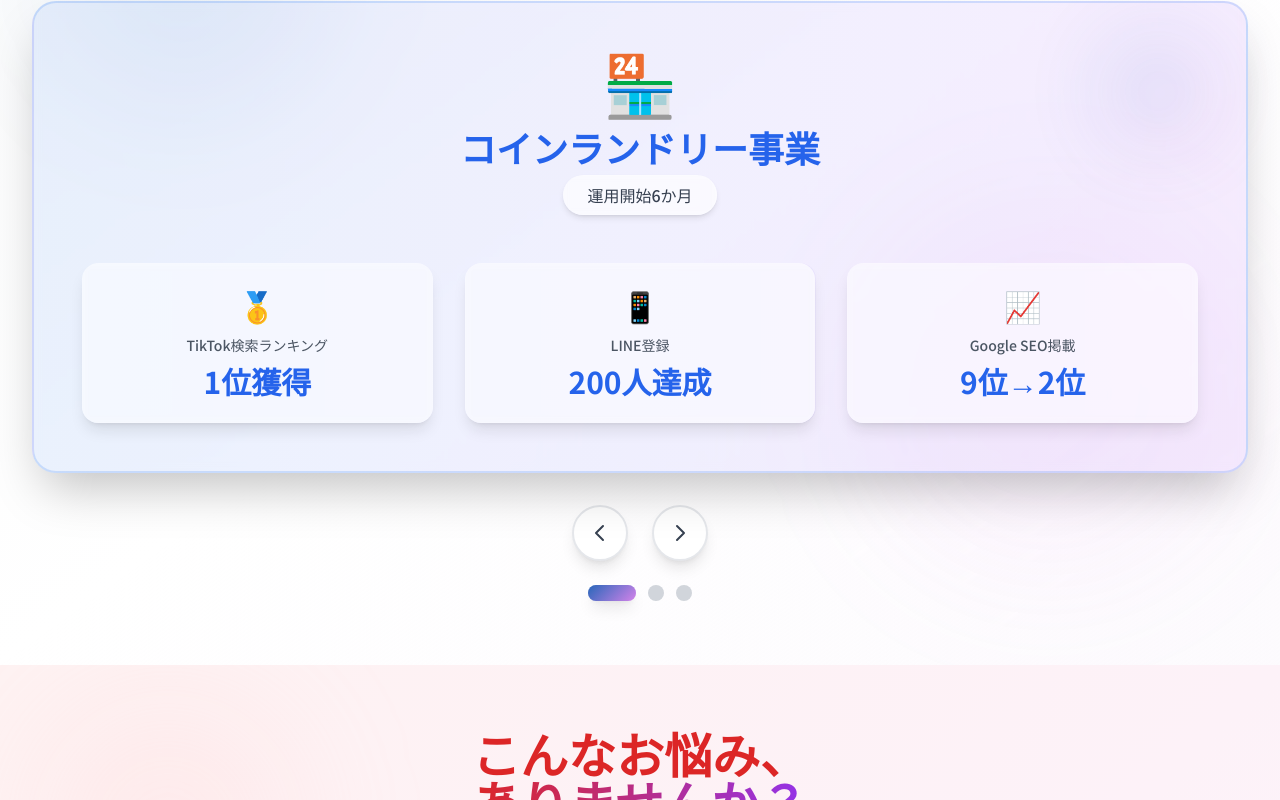
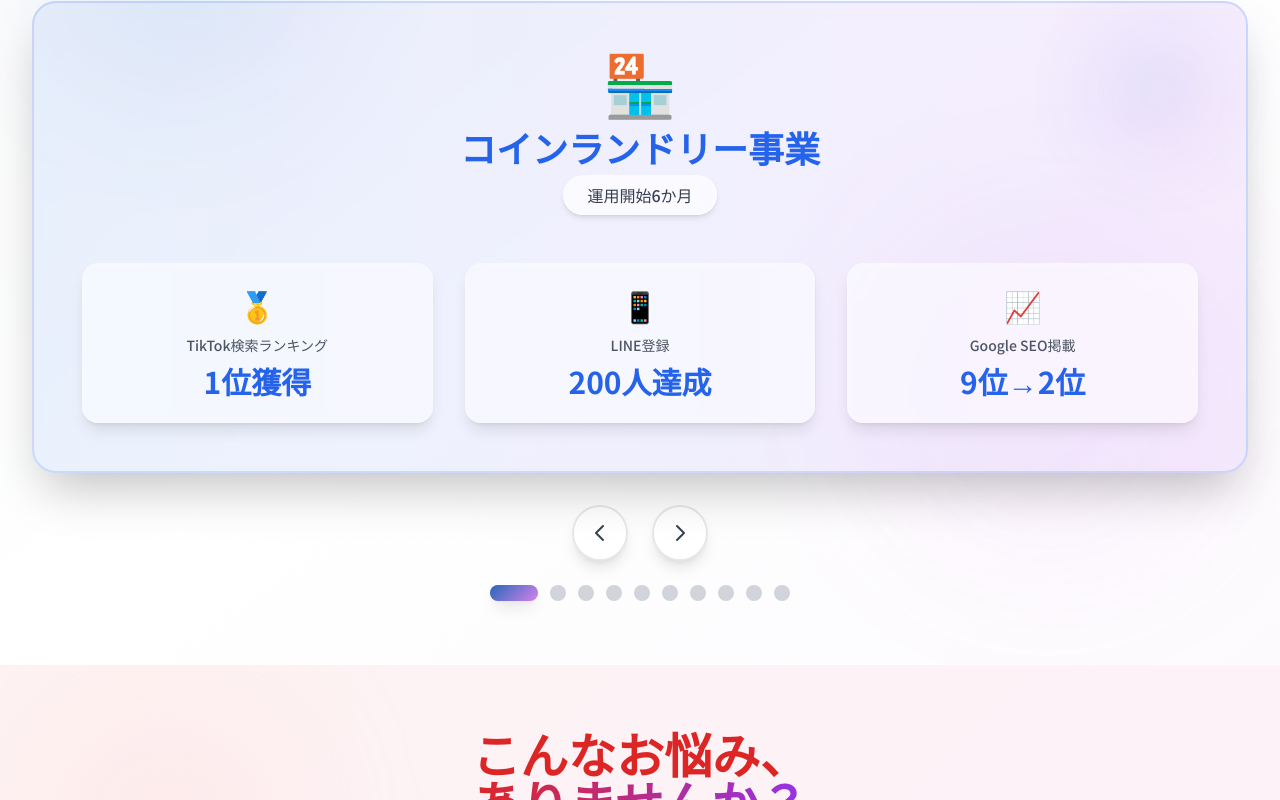
Before and after one commit to wista110/Buzz-prt, a Next.js app: page / in a window 1280 px wide. Shown: the part 2000-2800 px from the top of the page. Built offline with nearby package versions, Linux system fonts and the light colour scheme.

Commit message:
変更リクエスト対応

```diff
--- a/components/HeroSection.tsx
+++ b/components/HeroSection.tsx
@@ -76,7 +76,7 @@ const HeroSection = () => {
             {/* メイン画像 */}
             <div className="bg-shadow relative z-20">
               <img
-                src="/hero-image.png"
+                src="/buzzpartners.png"
                 alt="SNS運用・コンテンツ制作"
                 className="w-full h-auto max-w-lg lg:max-w-xl xl:max-w-2xl mx-auto"
               />
--- a/components/UseCases.tsx
+++ b/components/UseCases.tsx
@@ -4,6 +4,14 @@ const UseCases = () => {
   const [currentSlide, setCurrentSlide] = useState(0)
   const [isVisible, setIsVisible] = useState(false)
   const sectionRef = useRef<HTMLElement>(null)
+  const cardRef = useRef<HTMLDivElement>(null)
+
+  // タッチスワイプ用のstate
+  const [touchStart, setTouchStart] = useState<number | null>(null)
+  const [touchEnd, setTouchEnd] = useState<number | null>(null)
+
+  // スワイプ判定の最小距離（px）
+  const minSwipeDistance = 50
 
   const useCases = [
     {
@@ -44,6 +52,97 @@ const UseCases = () => {
         { label: "求人のお問い合わせ", value: "1.5倍増", icon: "📞" },
         { label: "採用コスト", value: "50%削減", icon: "💸" }
       ]
+    },
+    {
+      industry: "男性インフルエンサー",
+      period: "運用開始3か月",
+      icon: "🌟",
+      bgGradient: "from-purple-500/10 to-pink-500/10",
+      borderColor: "border-purple-500/20",
+      accentColor: "text-purple-600",
+      results: [
+        { label: "フォロワー数", value: "26.5万人", icon: "👥" },
+        { label: "月間平均再生数", value: "1,500万超", icon: "📺" },
+        { label: "100万再生動画", value: "45本", icon: "🎬" }
+      ]
+    },
+    {
+      industry: "美容系発信アカウント",
+      period: "運用継続中",
+      icon: "💄",
+      bgGradient: "from-pink-500/10 to-rose-500/10",
+      borderColor: "border-pink-500/20",
+      accentColor: "text-pink-600",
+      results: [
+        { label: "フォロワー数", value: "9,000人", icon: "👥" },
+        { label: "化粧水販売数", value: "420本", icon: "🧴" },
+        { label: "月収益", value: "20万円以上", icon: "💰" }
+      ]
+    },
+    {
+      industry: "アイドル(女性)",
+      period: "運用中",
+      icon: "🎤",
+      bgGradient: "from-yellow-500/10 to-orange-500/10",
+      borderColor: "border-yellow-500/20",
+      accentColor: "text-yellow-600",
+      results: [
+        { label: "フォロワー数", value: "1.1万人", icon: "👥" },
+        { label: "求人応募", value: "30名", icon: "📝" },
+        { label: "YouTubeショート", value: "600万再生", icon: "🎬" }
+      ]
+    },
+    {
+      industry: "建設業",
+      period: "利用継続中",
+      icon: "🏗️",
+      bgGradient: "from-gray-500/10 to-slate-500/10",
+      borderColor: "border-gray-500/20",
+      accentColor: "text-gray-600",
+      results: [
+        { label: "月間再生数", value: "80万再生", icon: "👀" },
+        { label: "求人問い合わせ", value: "月間150件", icon: "📞" },
+        { label: "採用コスト", value: "70%削減", icon: "💸" }
+      ]
+    },
+    {
+      industry: "美容クリニック",
+      period: "運用継続中",
+      icon: "💊",
+      bgGradient: "from-teal-500/10 to-cyan-500/10",
+      borderColor: "border-teal-500/20",
+      accentColor: "text-teal-600",
+      results: [
+        { label: "月間再生数", value: "320万再生", icon: "📺" },
+        { label: "お問い合わせ", value: "月間60件", icon: "📞" },
+        { label: "集客コスト", value: "20%削減", icon: "💸" }
+      ]
+    },
+    {
+      industry: "恋愛コンサルクリエイター",
+      period: "運用継続中",
+      icon: "💕",
+      bgGradient: "from-red-500/10 to-pink-500/10",
+      borderColor: "border-red-500/20",
+      accentColor: "text-red-600",
+      results: [
+        { label: "フォロワー数", value: "6.5万人", icon: "👥" },
+        { label: "初回台本再生数", value: "150万再生", icon: "🎬" },
+        { label: "LINE@追加者", value: "14,000人超", icon: "📱" }
+      ]
+    },
+    {
+      industry: "整体師",
+      period: "運用継続中",
+      icon: "🏥",
+      bgGradient: "from-indigo-500/10 to-blue-500/10",
+      borderColor: "border-indigo-500/20",
+      accentColor: "text-indigo-600",
+      results: [
+        { label: "フォロワー数", value: "2.5万人", icon: "👥" },
+        { label: "月間再生数", value: "200万再生", icon: "📺" },
+        { label: "YouTube登録者", value: "5万人超", icon: "🎬" }
+      ]
     }
   ]
 
@@ -73,12 +172,36 @@ const UseCases = () => {
     setCurrentSlide((prev) => (prev - 1 + useCases.length) % useCases.length)
   }
 
+  // タッチイベントハンドラー
+  const onTouchStart = (e: React.TouchEvent) => {
+    setTouchEnd(null)
+    setTouchStart(e.targetTouches[0].clientX)
+  }
+
+  const onTouchMove = (e: React.TouchEvent) => {
+    setTouchEnd(e.targetTouches[0].clientX)
+  }
+
+  const onTouchEnd = () => {
+    if (!touchStart || !touchEnd) return
+
+    const distance = touchStart - touchEnd
+    const isLeftSwipe = distance > minSwipeDistance
+    const isRightSwipe = distance < -minSwipeDistance
+
+    if (isLeftSwipe) {
+      nextSlide()
+    } else if (isRightSwipe) {
+      prevSlide()
+    }
+  }
+
   const currentCase = useCases[currentSlide]
 
   return (
     <section
       ref={sectionRef}
-      className="bg-gradient-to-br from-gray-50 via-white to-primary-light/10 py-16 relative overflow-hidden"
+      className="bg-gradient-to-br from-gray-50 via-white to-primary-light/10 py-8 md:py-16 relative overflow-hidden"
     >
       {/* 背景装飾 */}
       <div className="absolute inset-0">
@@ -88,47 +211,53 @@ const UseCases = () => {
 
       <div className="max-w-7xl mx-auto px-4 sm:px-6 lg:px-8 relative">
         {/* タイトルセクション */}
-        <div className="text-center mb-16">
-          <h2 className={`text-4xl md:text-5xl font-bold text-gray-800 mb-6 ${isVisible ? 'animate-fade-in-up' : 'opacity-0'}`}>
+        <div className="text-center mb-8 md:mb-16">
+          <h2 className={`text-3xl sm:text-4xl md:text-5xl font-bold text-gray-800 mb-4 md:mb-6 ${isVisible ? 'animate-fade-in-up' : 'opacity-0'}`}>
             <span className="bg-gradient-main bg-clip-text text-transparent">
               活用事例
             </span>
           </h2>
-          <p className={`text-xl text-gray-600 max-w-2xl mx-auto ${isVisible ? 'animate-fade-in-up' : 'opacity-0'}`}>
+          <p className={`text-lg md:text-xl text-gray-600 max-w-2xl mx-auto ${isVisible ? 'animate-fade-in-up' : 'opacity-0'}`}>
             実際にBuzz Partnersをご利用いただいたお客様の成功事例
           </p>
-          <div className={`w-24 h-1 bg-gradient-main mx-auto rounded-full mt-6 ${isVisible ? 'animate-scale-in' : 'opacity-0'}`}></div>
+          <div className={`w-24 h-1 bg-gradient-main mx-auto rounded-full mt-4 md:mt-6 ${isVisible ? 'animate-scale-in' : 'opacity-0'}`}></div>
         </div>
 
         {/* メインカード */}
         <div className={`relative ${isVisible ? 'animate-fade-in-up' : 'opacity-0'}`}>
-          <div className={`bg-gradient-to-r ${currentCase.bgGradient} backdrop-blur-sm border-2 ${currentCase.borderColor} rounded-3xl shadow-2xl p-8 lg:p-12 transition-all duration-500`}>
+          <div
+            ref={cardRef}
+            className={`bg-gradient-to-r ${currentCase.bgGradient} backdrop-blur-sm border-2 ${currentCase.borderColor} rounded-2xl md:rounded-3xl shadow-2xl p-4 sm:p-6 md:p-8 lg:p-12 transition-all duration-500 touch-pan-y`}
+            onTouchStart={onTouchStart}
+            onTouchMove={onTouchMove}
+            onTouchEnd={onTouchEnd}
+          >
 
             {/* ヘッダー */}
-            <div className="text-center mb-12">
-              <div className="text-6xl mb-4">{currentCase.icon}</div>
-              <h3 className={`text-3xl md:text-4xl font-bold ${currentCase.accentColor} mb-2`}>
+            <div className="text-center mb-6 md:mb-12">
+              <div className="text-4xl sm:text-5xl md:text-6xl mb-2 md:mb-4">{currentCase.icon}</div>
+              <h3 className={`text-xl sm:text-2xl md:text-3xl lg:text-4xl font-bold ${currentCase.accentColor} mb-2`}>
                 {currentCase.industry}
               </h3>
-              <div className="inline-block bg-white/80 backdrop-blur-sm px-6 py-2 rounded-full shadow-md">
-                <span className="text-gray-700 font-medium">{currentCase.period}</span>
+              <div className="inline-block bg-white/80 backdrop-blur-sm px-4 md:px-6 py-1 md:py-2 rounded-full shadow-md">
+                <span className="text-gray-700 font-medium text-sm md:text-base">{currentCase.period}</span>
               </div>
             </div>
 
             {/* 成果指標 */}
-            <div className="grid md:grid-cols-3 gap-8">
+            <div className="grid grid-cols-1 sm:grid-cols-3 gap-4 md:gap-8">
               {currentCase.results.map((result, index) => (
                 <div
                   key={index}
-                  className="bg-white/70 backdrop-blur-sm rounded-2xl p-6 text-center shadow-lg hover:shadow-xl transition-all duration-300 hover:scale-105 group"
+                  className="bg-white/70 backdrop-blur-sm rounded-xl md:rounded-2xl p-4 md:p-6 text-center shadow-lg hover:shadow-xl transition-all duration-300 hover:scale-105 group"
                 >
-                  <div className="text-3xl mb-3 group-hover:scale-110 transition-transform duration-300">
+                  <div className="text-2xl md:text-3xl mb-2 md:mb-3 group-hover:scale-110 transition-transform duration-300">
                     {result.icon}
                   </div>
-                  <div className="text-gray-600 text-sm font-medium mb-2">
+                  <div className="text-gray-600 text-xs md:text-sm font-medium mb-1 md:mb-2">
                     {result.label}
                   </div>
-                  <div className={`text-2xl md:text-3xl font-bold ${currentCase.accentColor} group-hover:animate-pulse-glow`}>
+                  <div className={`text-lg sm:text-xl md:text-2xl lg:text-3xl font-bold ${currentCase.accentColor} group-hover:animate-pulse-glow`}>
                     {result.value}
                   </div>
                 </div>
@@ -137,12 +266,12 @@ const UseCases = () => {
 
             {/* 追加の装飾 */}
             <div className="absolute top-6 right-6 opacity-10">
-              <div className={`w-32 h-32 bg-gradient-main rounded-full blur-2xl`}></div>
+              <div className={`w-24 md:w-32 h-24 md:h-32 bg-gradient-main rounded-full blur-2xl`}></div>
             </div>
           </div>
 
-          {/* ナビゲーションボタン */}
-          <div className="flex justify-center mt-8 space-x-6">
+          {/* ナビゲーションボタン（PCのみ表示） */}
+          <div className="hidden md:flex justify-center mt-8 space-x-6">
             <button
               onClick={prevSlide}
               className="group bg-white hover:bg-gradient-main hover:text-white text-gray-700 border-2 border-gray-200 hover:border-transparent rounded-full w-14 h-14 flex items-center justify-center transition-all duration-300 shadow-lg hover:shadow-xl hover:scale-110"
@@ -164,15 +293,15 @@ const UseCases = () => {
           </div>
 
           {/* インジケーター */}
-          <div className="flex justify-center mt-6 space-x-3">
+          <div className="flex justify-center mt-4 md:mt-6 space-x-2 md:space-x-3">
             {useCases.map((useCase, index) => (
               <button
                 key={index}
                 onClick={() => setCurrentSlide(index)}
                 className={`relative overflow-hidden rounded-full transition-all duration-300 ${
                   index === currentSlide
-                    ? 'w-12 h-4 bg-gradient-main shadow-lg'
-                    : 'w-4 h-4 bg-gray-300 hover:bg-gray-400'
+                    ? 'w-8 md:w-12 h-3 md:h-4 bg-gradient-main shadow-lg'
+                    : 'w-3 md:w-4 h-3 md:h-4 bg-gray-300 hover:bg-gray-400'
                 }`}
                 aria-label={`${useCase.industry}の事例`}
               >
@@ -182,6 +311,11 @@ const UseCases = () => {
               </button>
             ))}
           </div>
+
+          {/* モバイル専用スワイプヒント */}
+          <div className="md:hidden flex justify-center mt-4">
+            <p className="text-gray-500 text-sm">← スワイプして他の事例を見る →</p>
+          </div>
         </div>
 
       </div>
```
Also changed, not shown: public/buzzpartners.png (added).
